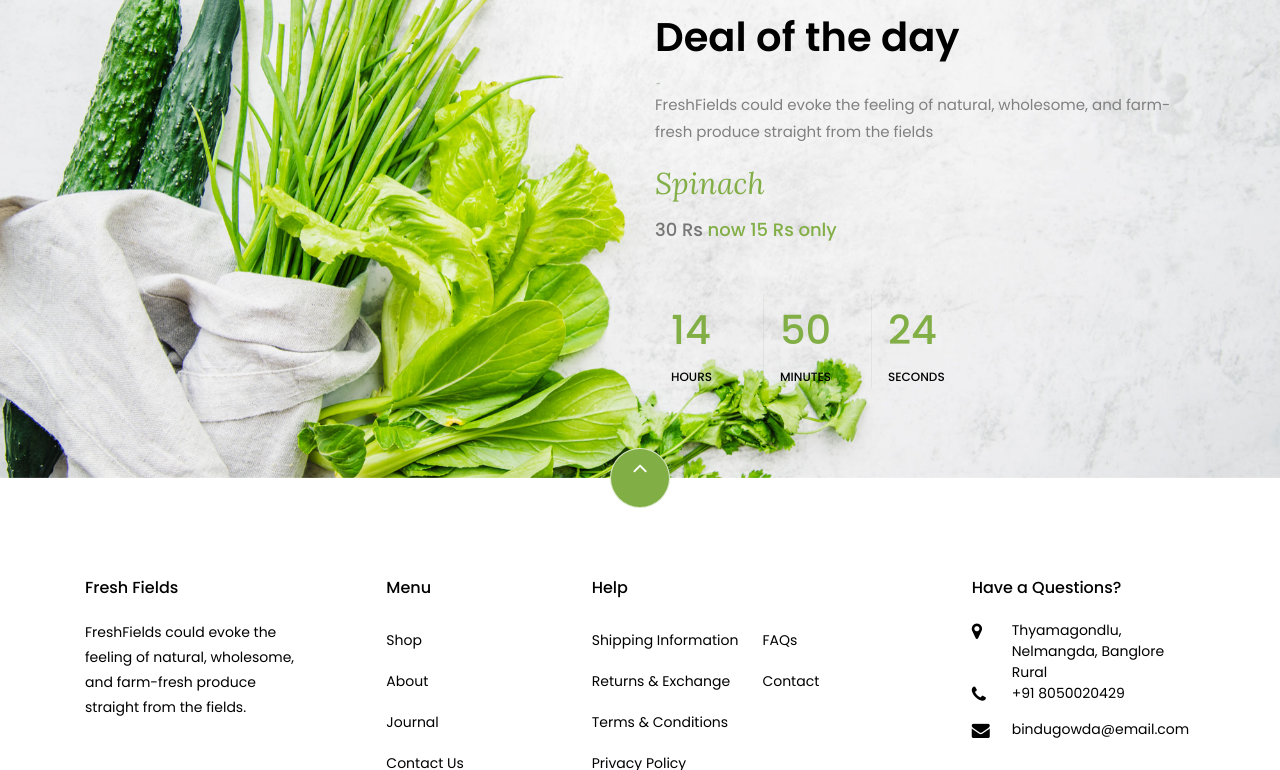
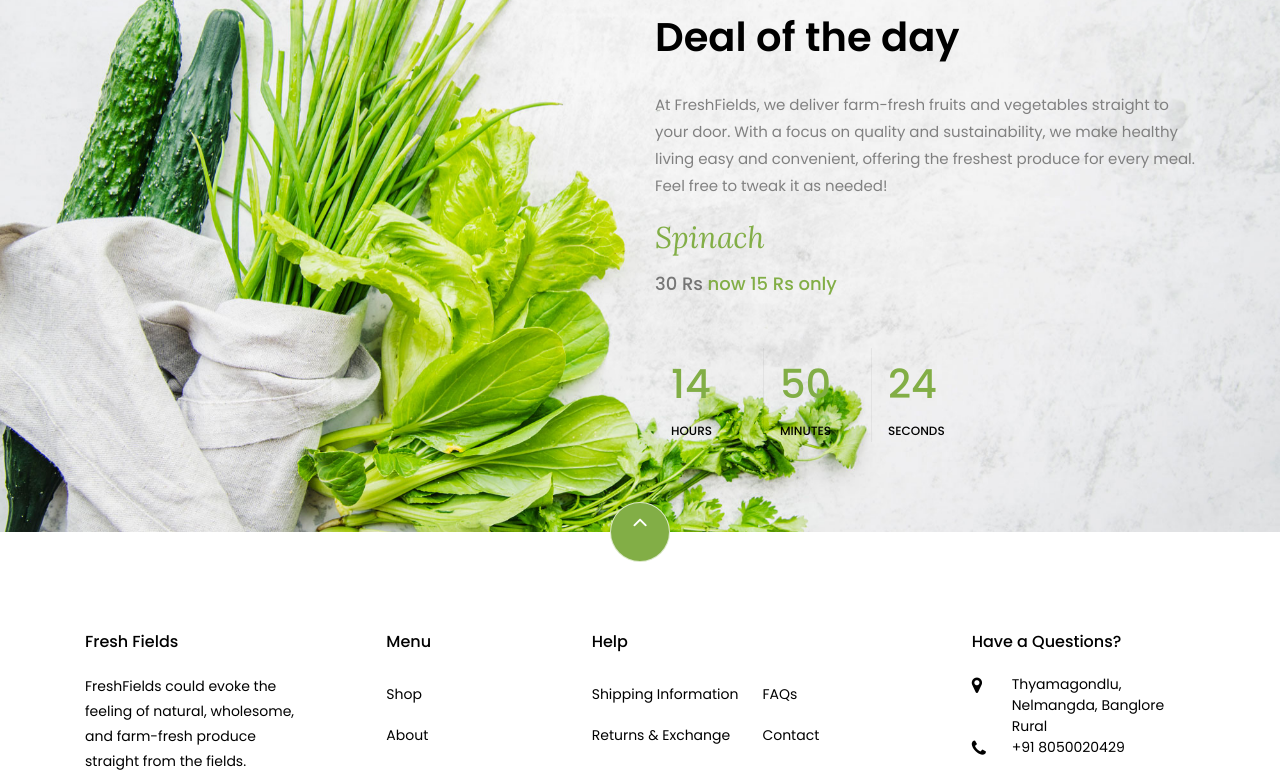
Before and after one commit to rohithgowdax/Fresh-Fields, a plain HTML site: page index.html in a window 1280 px wide. Shown: the part 2617-3387 px from the top of the page. Drawn offline with Linux system fonts and the light colour scheme; some packages are replaced by stand-ins of ours; no server answers; files whose address does not match are found by name.

Commit message:
Update index.html

```diff
--- a/index.html
+++ b/index.html
@@ -461,7 +461,9 @@
           <div class="col-md-6 heading-section ftco-animate deal-of-the-day ftco-animate">
           	<span class="subheading">Best Price For You</span>
             <h2 class="mb-4">Deal of the day</h2>
-		  <p>FreshFields could evoke the feeling of natural, wholesome, and farm-fresh produce straight from the fields</p>
+		  <p>At FreshFields, we deliver farm-fresh fruits and vegetables straight to your door. With a focus on quality and sustainability, we make healthy living easy and convenient, offering the freshest produce for every meal.
+
+Feel free to tweak it as needed!</p>
             <h3><a href="#">Spinach</a></h3>
             <span class="price">30 Rs<a href="#"> now 15 Rs only</a></span>
             <div id="timer" class="d-flex mt-5">
```
